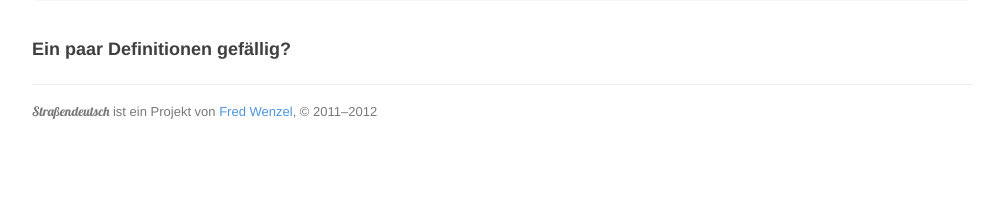
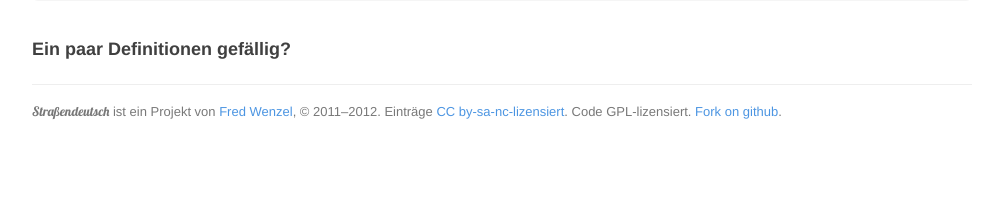
Before and after one commit to fwenzel/strassendeutsch, a Flask app: page / in a window 1280 px wide. Shown: the part 519-725 px from the top of the page, without its empty margins (138-1141 px from the left). Run offline with Flask 2, Linux system fonts and the light colour scheme; data that the repository does not hold is empty; parts of the project's set-up code (start-up, migrations or seed data) failed here and were passed over; some libraries are stand-ins or nearby versions.

Commit message:
GPL/CC License in the footer.

```diff
--- a/woerterbuch/templates/base.html
+++ b/woerterbuch/templates/base.html
@@ -57,7 +57,9 @@
 
       <footer>
       <p>{{ strassendeutsch }} ist ein Projekt von <a href="http://fredericiana.com">Fred Wenzel</a>,
-        &copy; 2011&ndash;{{ year }}</p>
+        &copy; 2011&ndash;{{ year }}.
+        Einträge <a href="http://creativecommons.org/licenses/by-nc-sa/3.0/de/">CC by-sa-nc-lizensiert</a>.
+         Code GPL-lizensiert. <a href="https://github.com/fwenzel/strassendeutsch">Fork on github</a>.</p>
       </footer>
 
     </div> <!-- /container -->
```
